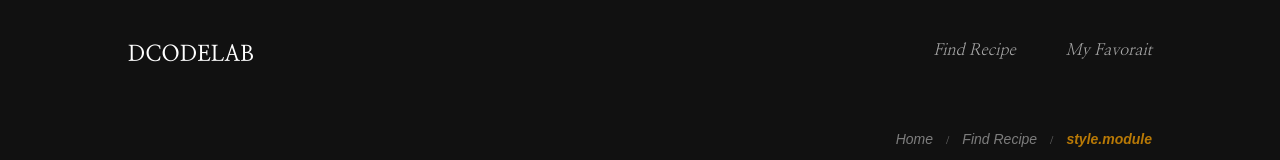
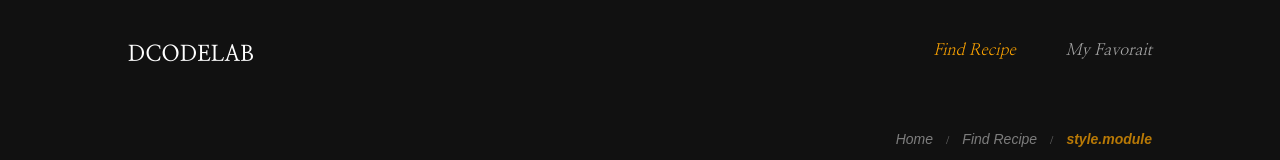
Before and after one commit to seohyon-cho/next13-atomic, a Next.js app: page /find-recipe/style.module in a window 1280 px wide. Shown: the top 160 px of the page. Built offline with nearby package versions, Linux system fonts and the light colour scheme; no server answers.

Commit message:
메뉴활성화시 링크 없애서 재라우터 변경 금지

```diff
--- a/components/molecules/NavBar/Navbar.jsx
+++ b/components/molecules/NavBar/Navbar.jsx
@@ -1,18 +1,27 @@
 import clsx from 'clsx';
 import styles from './Navbar.module.scss';
 import { Text } from '../../atoms/text/Text';
+import { useRouter } from 'next/router';
 
-function Navbar({ names, gap }) {
+function Navbar({ names }) {
+	const path = useRouter().asPath.split('/')[1];
 	return (
 		<nav className={clsx(styles.gnb)}>
 			{names.map((el) => {
 				const url = el.toLowerCase().split(' ').join('-');
-
-				return (
-					<Text key={url} url={`/${url}`} type={'menu'} tag={'span'}>
-						{el}
-					</Text>
-				);
+				if (path === url) {
+					return (
+						<Text key={url} type={'menu'} tag={'span'} isOn={true}>
+							{el}
+						</Text>
+					);
+				} else {
+					return (
+						<Text key={url} url={`/${url}`} type={'menu'} tag={'span'}>
+							{el}
+						</Text>
+					);
+				}
 			})}
 		</nav>
 	);
```
